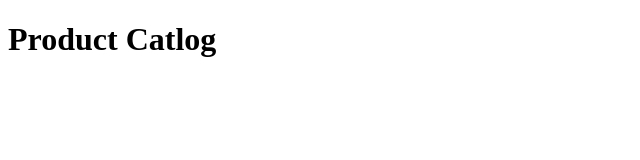
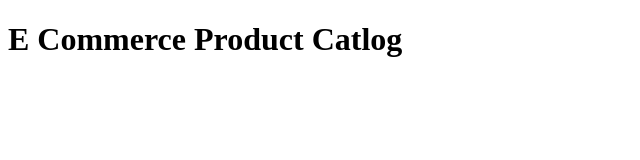
Before and after one commit to mueez7/ProductCatlog, a plain HTML site: page index.html in a window 1280 px wide. Shown: the whole page, without its empty margins (0-640 px from the left). Drawn offline with Linux system fonts and the light colour scheme.

Commit message:
git push check 1

```diff
--- a/index.html
+++ b/index.html
@@ -6,6 +6,6 @@
     <title>Document</title>
 </head>
 <body>
-    <h1>Product Catlog</h1>
+    <h1>E Commerce Product Catlog</h1>
 </body>
 </html>
```
